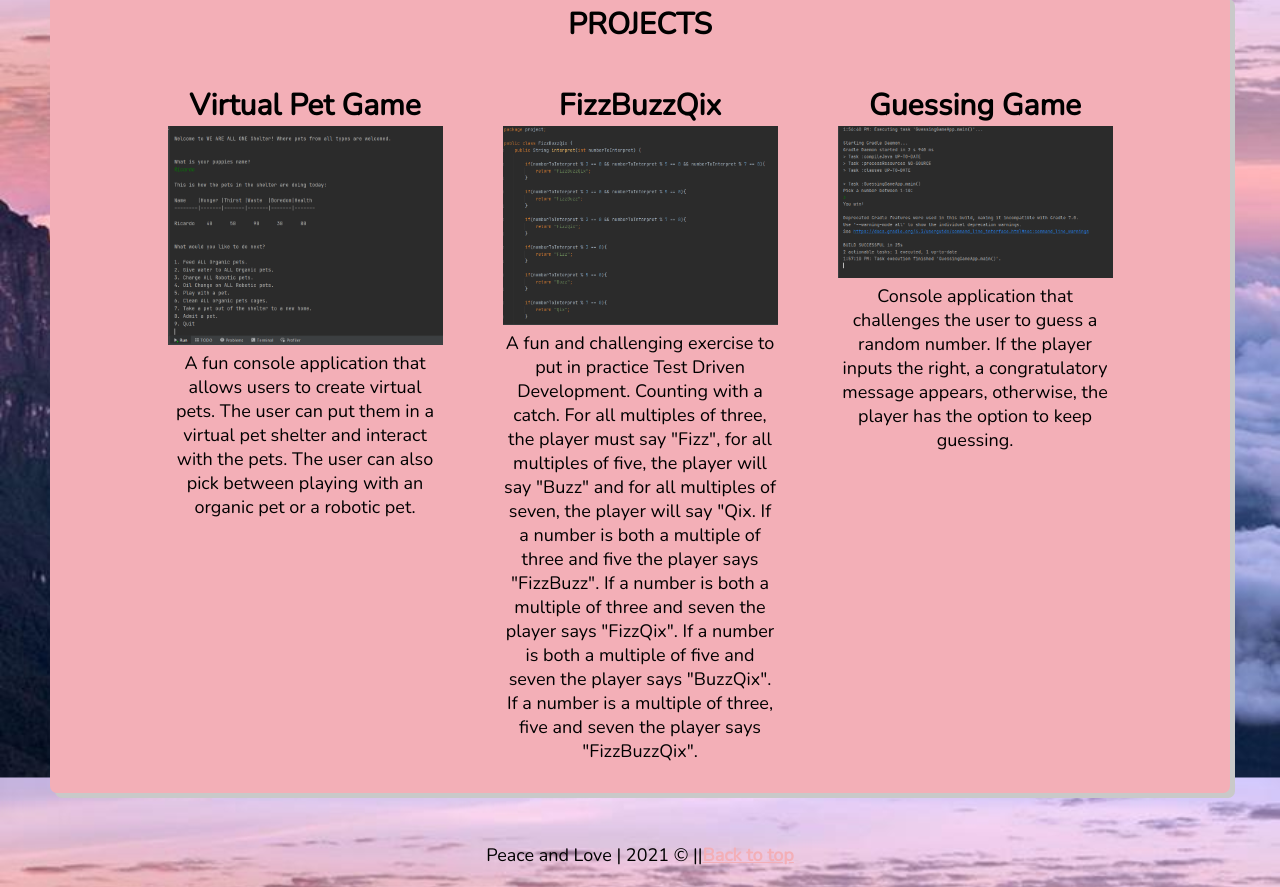
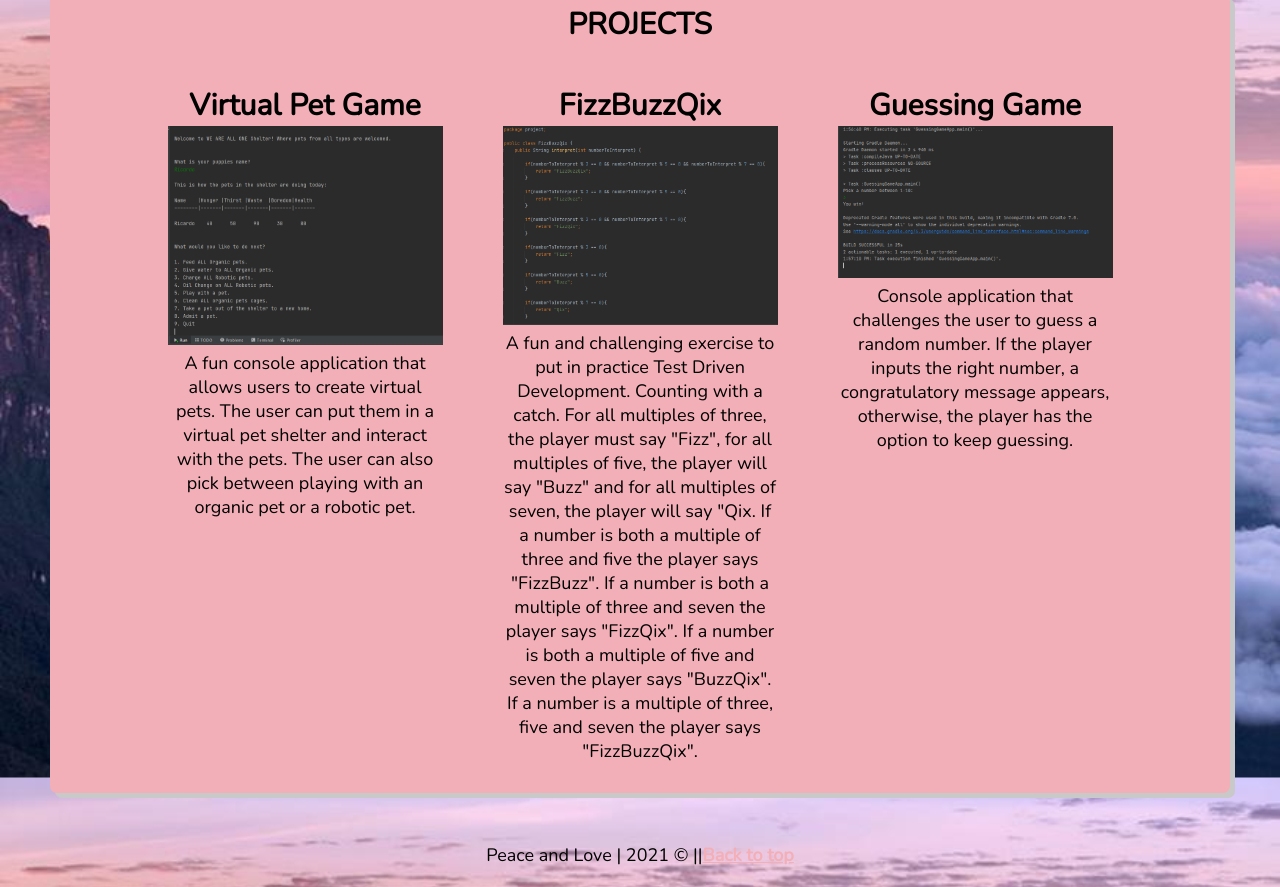
Before and after one commit to RicardoGutierrez1990/RicardoGutierrez1990.github.io, a plain HTML site: page index.html in a window 1280 px wide. Shown: the part 885-1772 px from the top of the page. Drawn offline with nearby package versions, Linux system fonts and the light colour scheme.

Commit message:
Final push

```diff
--- a/index.html
+++ b/index.html
@@ -136,7 +136,7 @@
 							<h3>Guessing Game</h3>
 							<img src="Guessing Game.PNG" alt="" width="100%" height="100%">
 							<p> Console application that challenges the user to guess a random number.
-                                If the player inputs the right, a congratulatory message appears, otherwise, the player has the option to keep guessing.</p>
+                                If the player inputs the right number, a congratulatory message appears, otherwise, the player has the option to keep guessing.</p>
 
 						</div>
 					</div>
```
